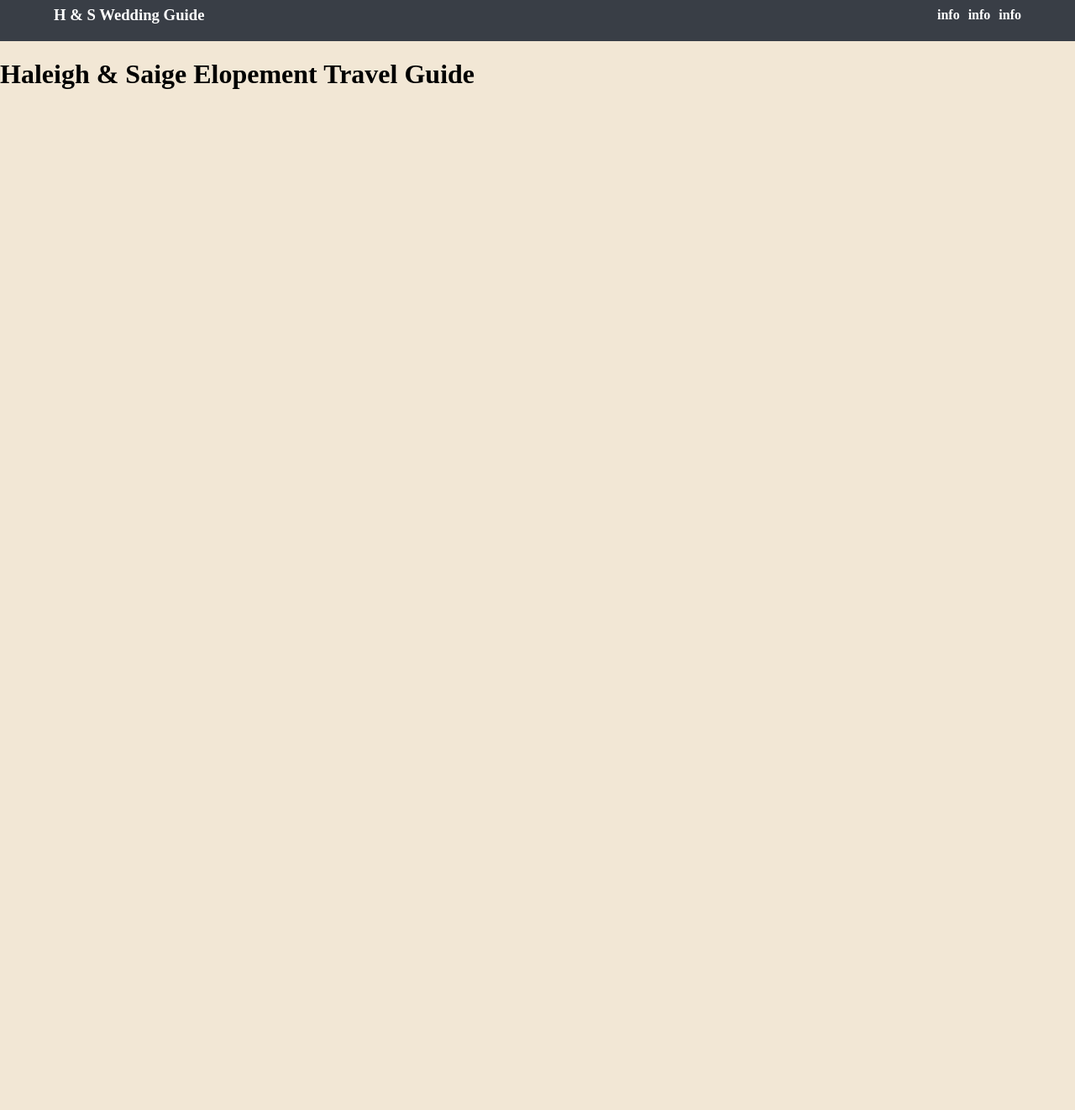
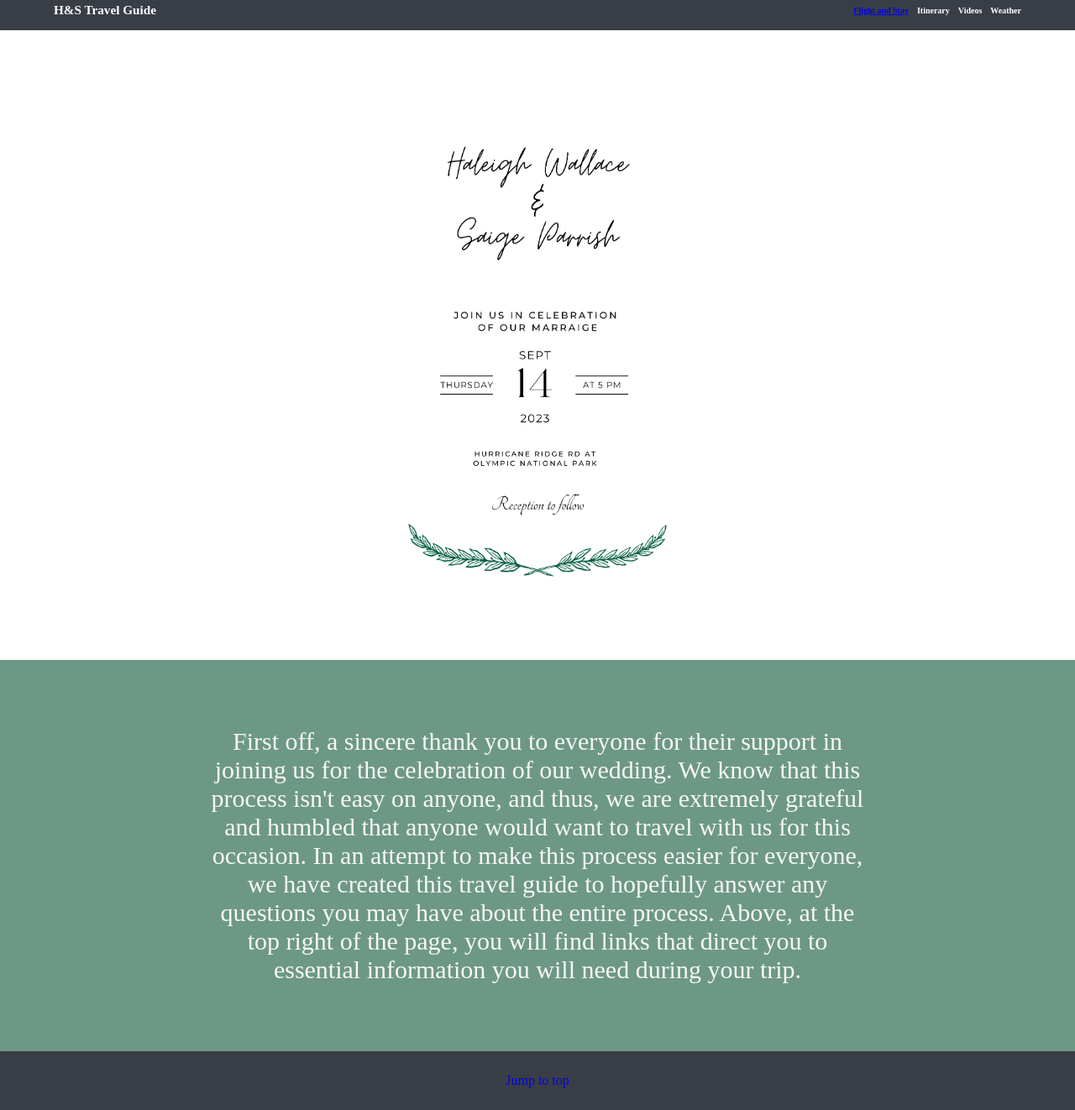
Before and after one commit to SaigeP07/Wedding-Guide, a website: page index.html in a window 1280 px wide. Shown: the part 12-1334 px from the top of the page at 84% size. Before the commit the page ends 800 px from the top, so only its background shows below. Drawn offline with Linux system fonts and the light colour scheme.

Commit message:
add more pages

```diff
--- a/index.html
+++ b/index.html
@@ -10,20 +10,27 @@
 <body>
     <div class="navbar">
         <div class="heading">
-            <h3>H & S Wedding Guide</h3>
+            <h3>H&S Travel Guide</h3>
         </div>
         <div class="links">
-            <h4>info</h4>
-            <h4>info</h4>
-            <h4>info</h4>
+            <h4><a href="stay.html">Flight and Stay</a></h4>
+            <h4>Itinerary</h4>
+            <h4>Videos</h4>
+            <h4>Weather</h4>
         </div>
     </div>
     <div class="middle">
-        <h1>Haleigh & Saige Elopement Travel Guide</h1>
+        <img class="invite" src="./Images/Green Elegant Wedding Invitation.png" alt="invite">
 
     </div>
     <div class="footer">
 
+        <p class="msg"> First off, a sincere thank you to everyone for their support in joining us for the celebration of our wedding. We know that this process isn't easy on anyone, and thus, we are extremely grateful and humbled that anyone would want to travel with us for this occasion. In an attempt to make this process easier for everyone, we have created this travel guide to hopefully answer any questions you may have about the entire process. Above, at the top right of the page, you will find links that direct you to essential information you will need during your trip.   </p>
+
+    </div>
+
+    <div class="close">
+        <p><a href="index.html">Jump to top</a></p>
     </div>
 </body>
 </html>
--- a/style.css
+++ b/style.css
@@ -1,5 +1,5 @@
 body {
-    background-color: #F2E7D5;
+    background-color: white;
 }
 
 .navbar {
@@ -9,13 +9,80 @@ body {
     background-color: #393E46;
     color: white;
 }
+.heading {
+    text-align: center;
+    font-size: 13px;
+}
 
 .links {
     display: flex;
     gap: 10px;
+    text-align: center;
+    font-size: 10px;
+    align-items: center;
 }
 
 body {
     margin: 0;
     padding: 0;
 }
+
+.middle {
+    display: flex;
+    flex-direction: column;
+    align-items: center;
+    padding-bottom: 50px;
+}
+
+.invite {
+    width: 30%;
+    min-width: 500px;
+    border-radius: 10px;
+}
+
+.footer {
+    background-color: #6D9886;
+    display: flex;
+    justify-content: center;
+    padding-bottom: 50px;
+    padding-top: 50px;
+}
+
+.msg {
+    width: 70%;
+    text-align: center;
+    color: #F7F7F7;
+    font-size: 30px;
+    max-width: 800px;
+}
+
+.close {
+    display: flex;
+    background-color: #393E46;
+    padding: 10px;
+    justify-content: center;
+    text-align: center;
+    color: rgba(240, 240, 240, 0.842);
+    text-decoration: none;
+
+}
+
+.close a {
+    text-decoration: none;
+}
+
+.close a:hover {
+    color: blue;
+}
+
+.close a:visited {
+    text-decoration: none;
+    color: #f7f7f7b6;
+}
+
+@media screen and (max-width: 500px) {
+    .msg {
+        font-size: 20px;
+        max-width: 600px;
+    }
+}
```
Also changed, not shown: Images/stay.html (added), itinerary.html (added), videos.html (added), weather.html (added).
